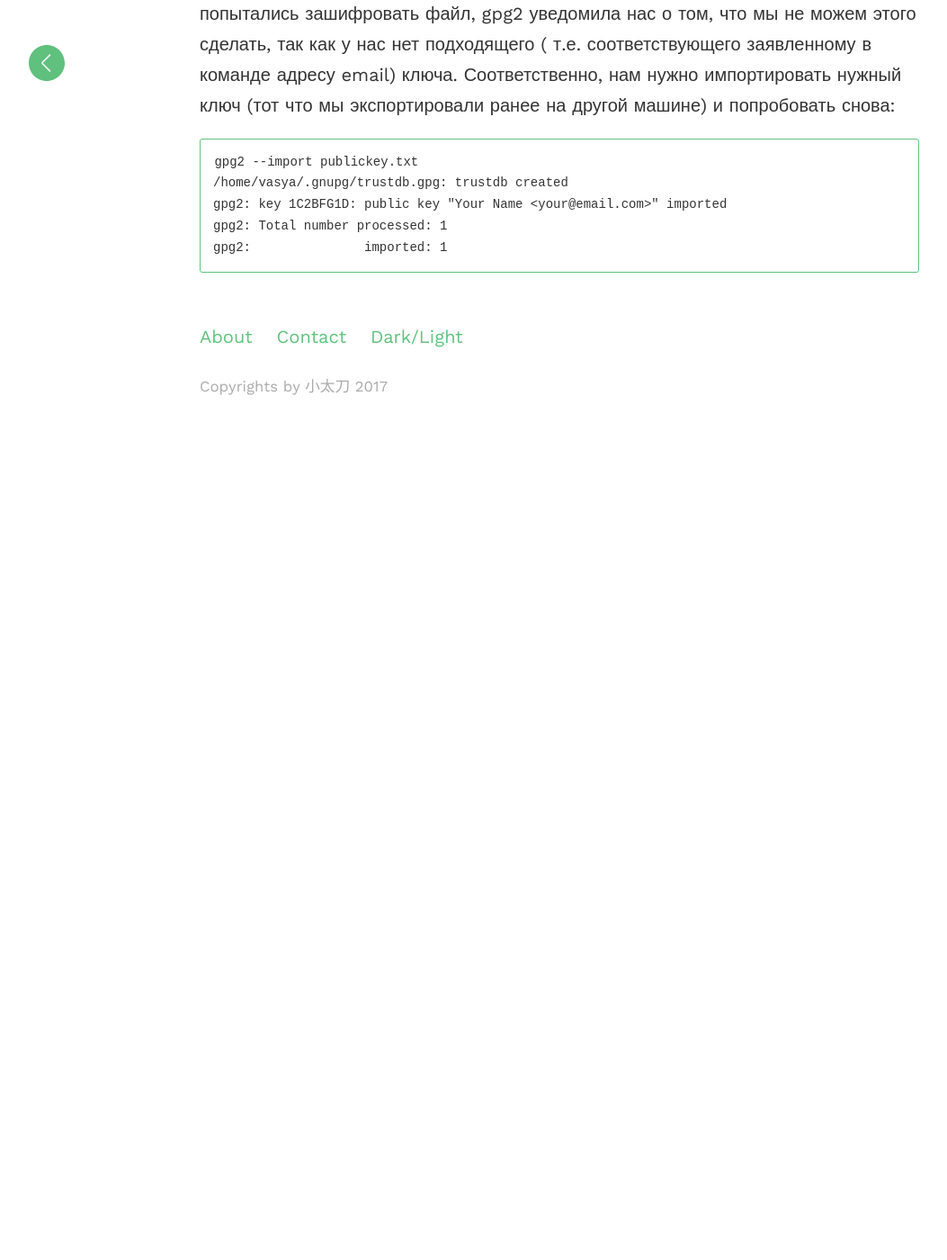
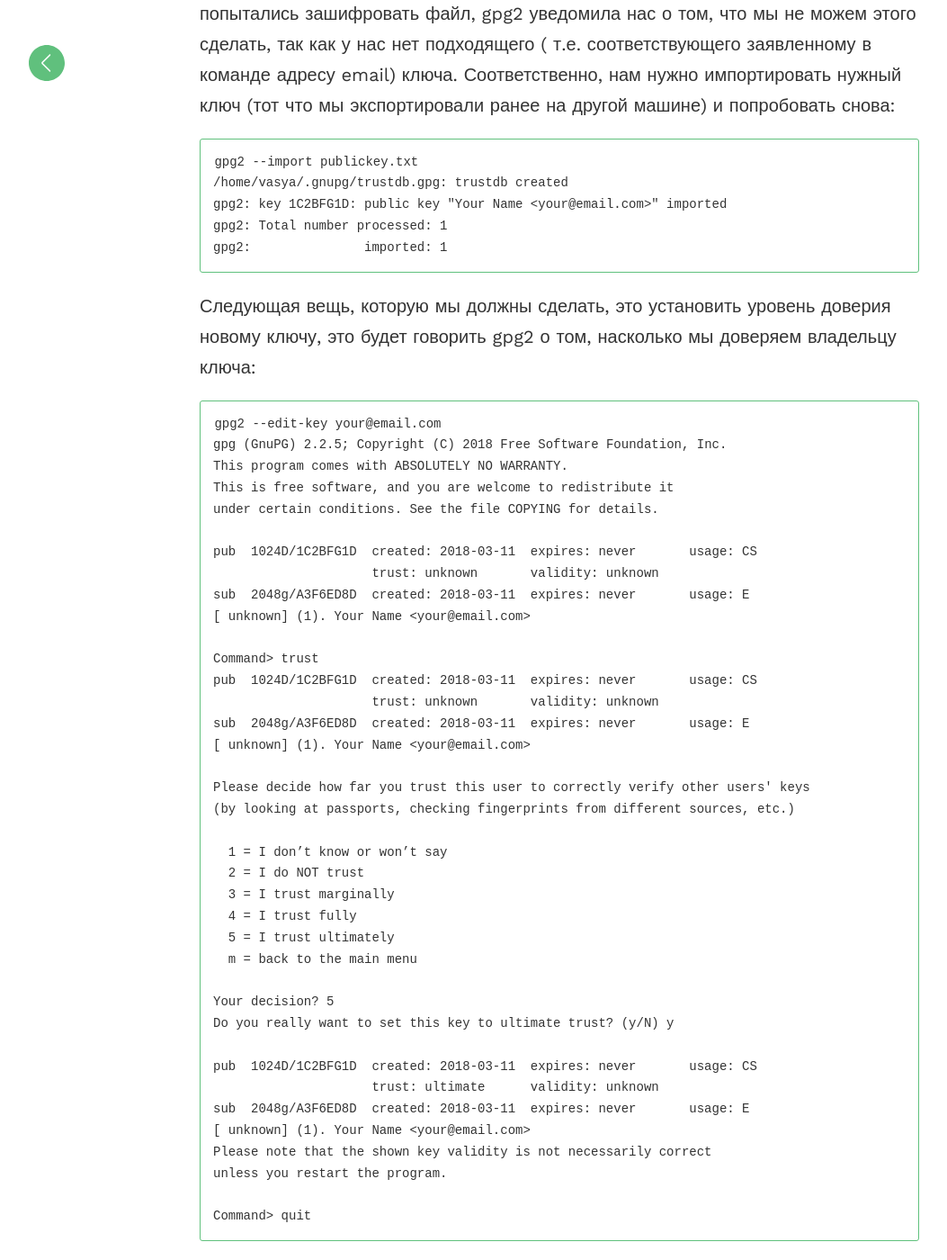
Before and after one commit to evgeniyantipin/evgeniyantipin.github.io, a Jekyll site: the page built from _posts/2018-03-10-gpg2.markdown, in a window 1280 px wide and 1400 px high, scrolled down 6635 px. Shown: the whole window at 90% size, without its empty margins (18-1071 px from the left). Built offline with Jekyll 4.4.1, drawn with Linux system fonts in a browser that asks for light colours; before the commit the page ends 7080 px from its top, so only the background shows below that.

Commit message:
Update 2018-03-10-gpg2.markdown

````diff
--- a/_posts/2018-03-10-gpg2.markdown
+++ b/_posts/2018-03-10-gpg2.markdown
@@ -140,3 +140,44 @@ gpg2: key 1C2BFG1D: public key "Your Name <your@email.com>" imported
 gpg2: Total number processed: 1
 gpg2:               imported: 1
 ```
+Следующая вещь, которую мы должны сделать, это установить уровень доверия новому ключу, это будет говорить gpg2 о том, насколько мы доверяем владельцу ключа:
+```bash
+gpg2 --edit-key your@email.com
+gpg (GnuPG) 2.2.5; Copyright (C) 2018 Free Software Foundation, Inc.
+This program comes with ABSOLUTELY NO WARRANTY.
+This is free software, and you are welcome to redistribute it
+under certain conditions. See the file COPYING for details.
+
+pub  1024D/1C2BFG1D  created: 2018-03-11  expires: never       usage: CS
+                     trust: unknown       validity: unknown
+sub  2048g/A3F6ED8D  created: 2018-03-11  expires: never       usage: E
+[ unknown] (1). Your Name <your@email.com>
+
+Command> trust
+pub  1024D/1C2BFG1D  created: 2018-03-11  expires: never       usage: CS
+                     trust: unknown       validity: unknown
+sub  2048g/A3F6ED8D  created: 2018-03-11  expires: never       usage: E
+[ unknown] (1). Your Name <your@email.com>
+
+Please decide how far you trust this user to correctly verify other users' keys
+(by looking at passports, checking fingerprints from different sources, etc.)
+
+  1 = I don’t know or won’t say
+  2 = I do NOT trust
+  3 = I trust marginally
+  4 = I trust fully
+  5 = I trust ultimately
+  m = back to the main menu
+
+Your decision? 5
+Do you really want to set this key to ultimate trust? (y/N) y
+
+pub  1024D/1C2BFG1D  created: 2018-03-11  expires: never       usage: CS
+                     trust: ultimate      validity: unknown
+sub  2048g/A3F6ED8D  created: 2018-03-11  expires: never       usage: E
+[ unknown] (1). Your Name <your@email.com>
+Please note that the shown key validity is not necessarily correct
+unless you restart the program.
+
+Command> quit
+```
````
